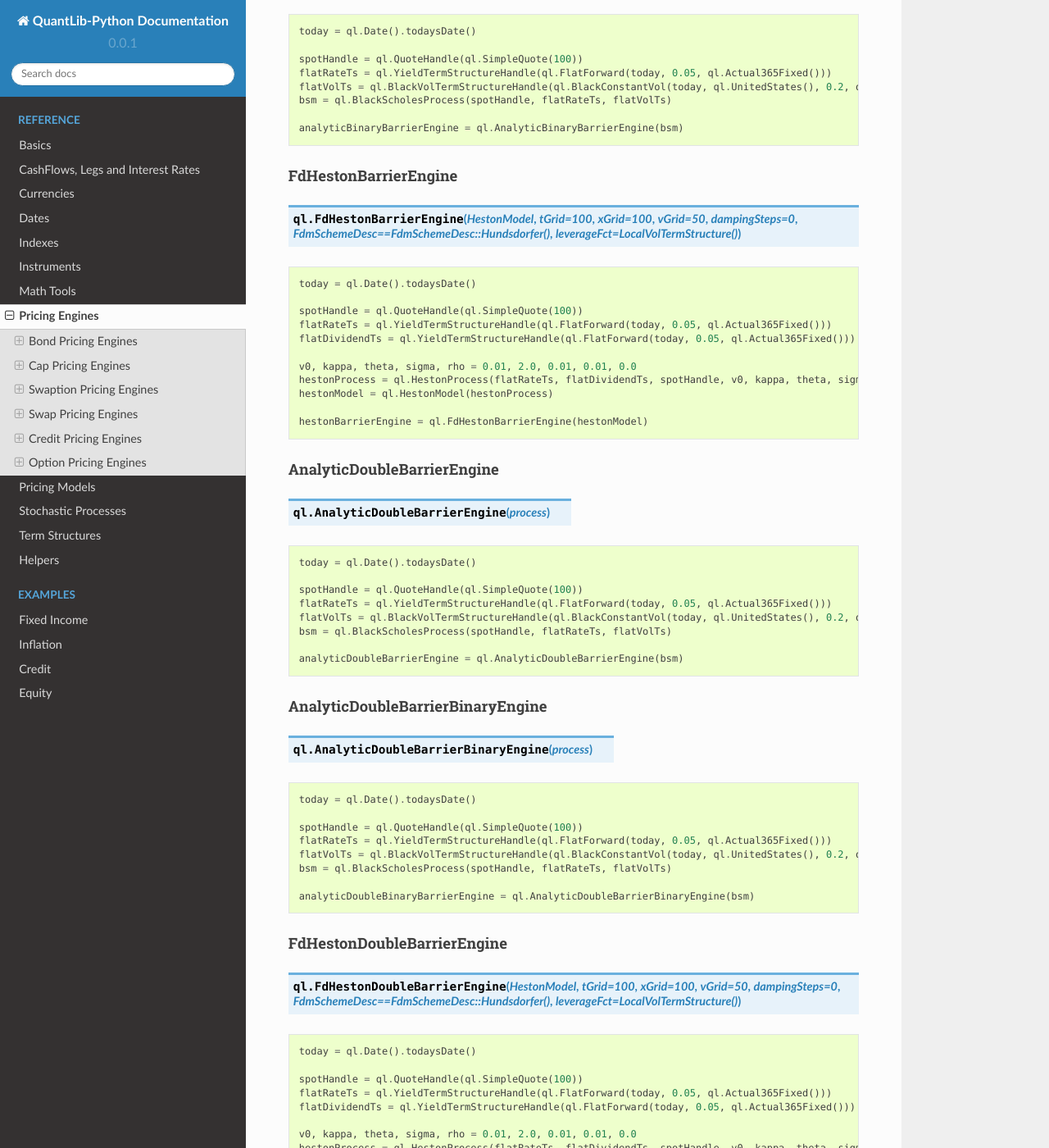
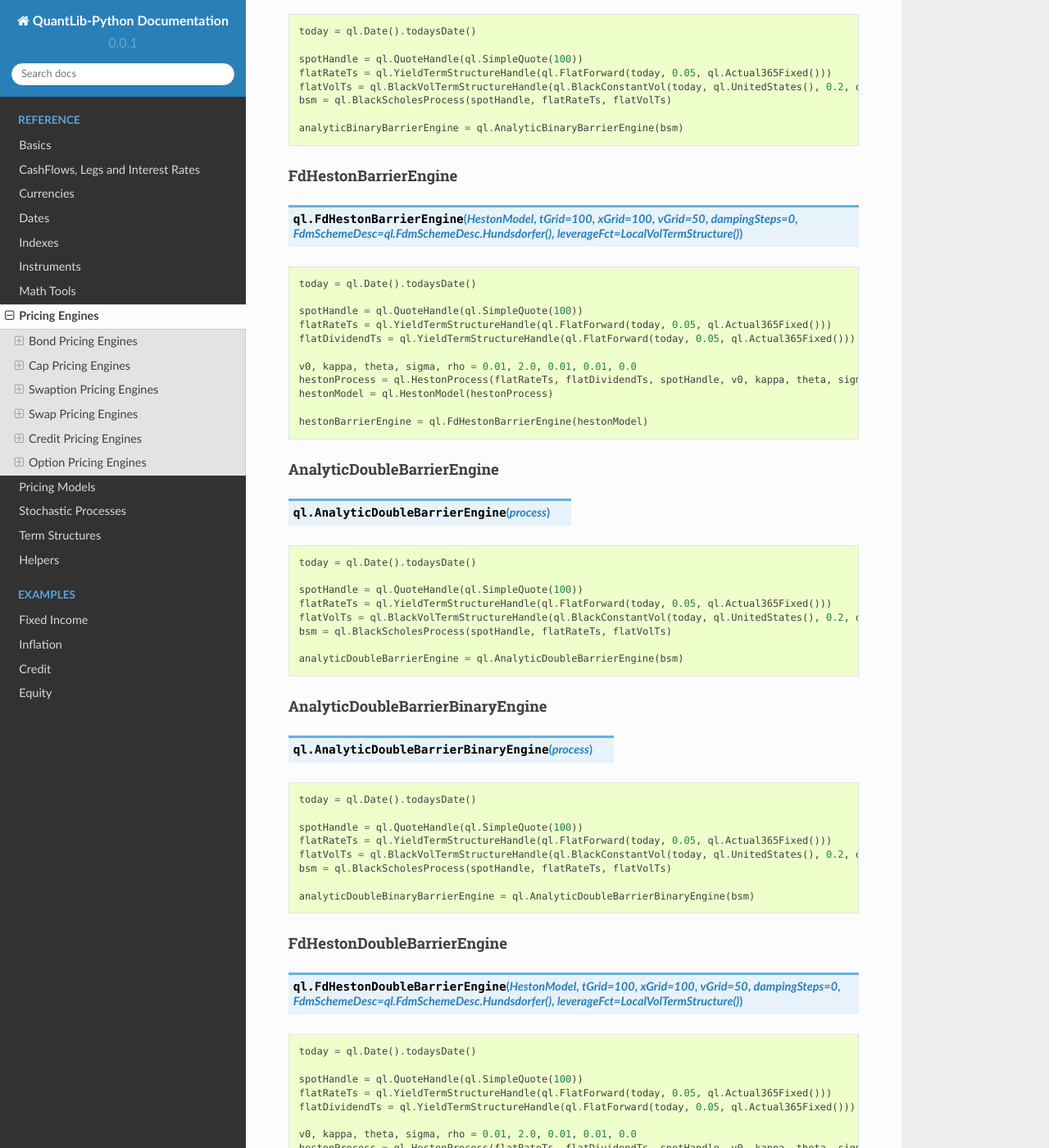
Before and after one commit to nhaga/QuantLib-Python-Docs, a Sphinx documentation site: the page built from docs/pricing_engines.rst, in a window 1280 px wide and 1400 px high, scrolled down 12566 px. Shown: the whole window at 82% size. Built offline with Sphinx 7.4.7 and the Read the Docs theme 2.0.0, drawn with Linux system fonts in a browser that asks for light colours; formulas are drawn with MathJax 3; some of the changed text lies outside the part shown.

Commit message:
Adjusting some C++ notation to python notation

```diff
--- a/docs/pricing_engines.rst
+++ b/docs/pricing_engines.rst
@@ -431,7 +431,7 @@
 
 Note that this engine is capable of pricing both European and American payoffs!
 
-.. function:: ql.FdBlackScholesVanillaEngine(GeneralizedBlackScholesProcess, tGrid, xGrid, dampingSteps=0, schemeDesc=FdmSchemeDesc::Douglas(), localVol=False, illegalLocalVolOverwrite=None)
+.. function:: ql.FdBlackScholesVanillaEngine(GeneralizedBlackScholesProcess, tGrid, xGrid, dampingSteps=0, schemeDesc=ql.FdmSchemeDesc.Douglas(), localVol=False, illegalLocalVolOverwrite=None)
 
 .. code-block:: python
 
@@ -523,7 +523,7 @@
 
 If a leverage function is passed in to this function, it prices using the Heston Stochastic Local Vol model
 
-.. function:: ql.FdHestonVanillaEngine(HestonModel, tGrid=100, xGrid=100, vGrid=50, dampingSteps=0, FdmSchemeDesc==FdmSchemeDesc::Hundsdorfer(), leverageFct=LocalVolTermStructure())
+.. function:: ql.FdHestonVanillaEngine(HestonModel, tGrid=100, xGrid=100, vGrid=50, dampingSteps=0, FdmSchemeDesc=ql.FdmSchemeDesc.Hundsdorfer(), leverageFct=LocalVolTermStructure())
 
 .. code-block:: python
 
@@ -703,7 +703,7 @@
 FdHestonBarrierEngine
 ---------------------
 
-.. function:: ql.FdHestonBarrierEngine(HestonModel, tGrid=100, xGrid=100, vGrid=50, dampingSteps=0, FdmSchemeDesc==FdmSchemeDesc::Hundsdorfer(), leverageFct=LocalVolTermStructure())
+.. function:: ql.FdHestonBarrierEngine(HestonModel, tGrid=100, xGrid=100, vGrid=50, dampingSteps=0, FdmSchemeDesc=ql.FdmSchemeDesc.Hundsdorfer(), leverageFct=LocalVolTermStructure())
 
 .. code-block:: python
 
@@ -757,7 +757,7 @@
 FdHestonDoubleBarrierEngine
 ---------------------------
 
-.. function:: ql.FdHestonDoubleBarrierEngine(HestonModel, tGrid=100, xGrid=100, vGrid=50, dampingSteps=0, FdmSchemeDesc==FdmSchemeDesc::Hundsdorfer(), leverageFct=LocalVolTermStructure())
+.. function:: ql.FdHestonDoubleBarrierEngine(HestonModel, tGrid=100, xGrid=100, vGrid=50, dampingSteps=0, FdmSchemeDesc=ql.FdmSchemeDesc.Hundsdorfer(), leverageFct=LocalVolTermStructure())
 
 .. code-block:: python
 
```
